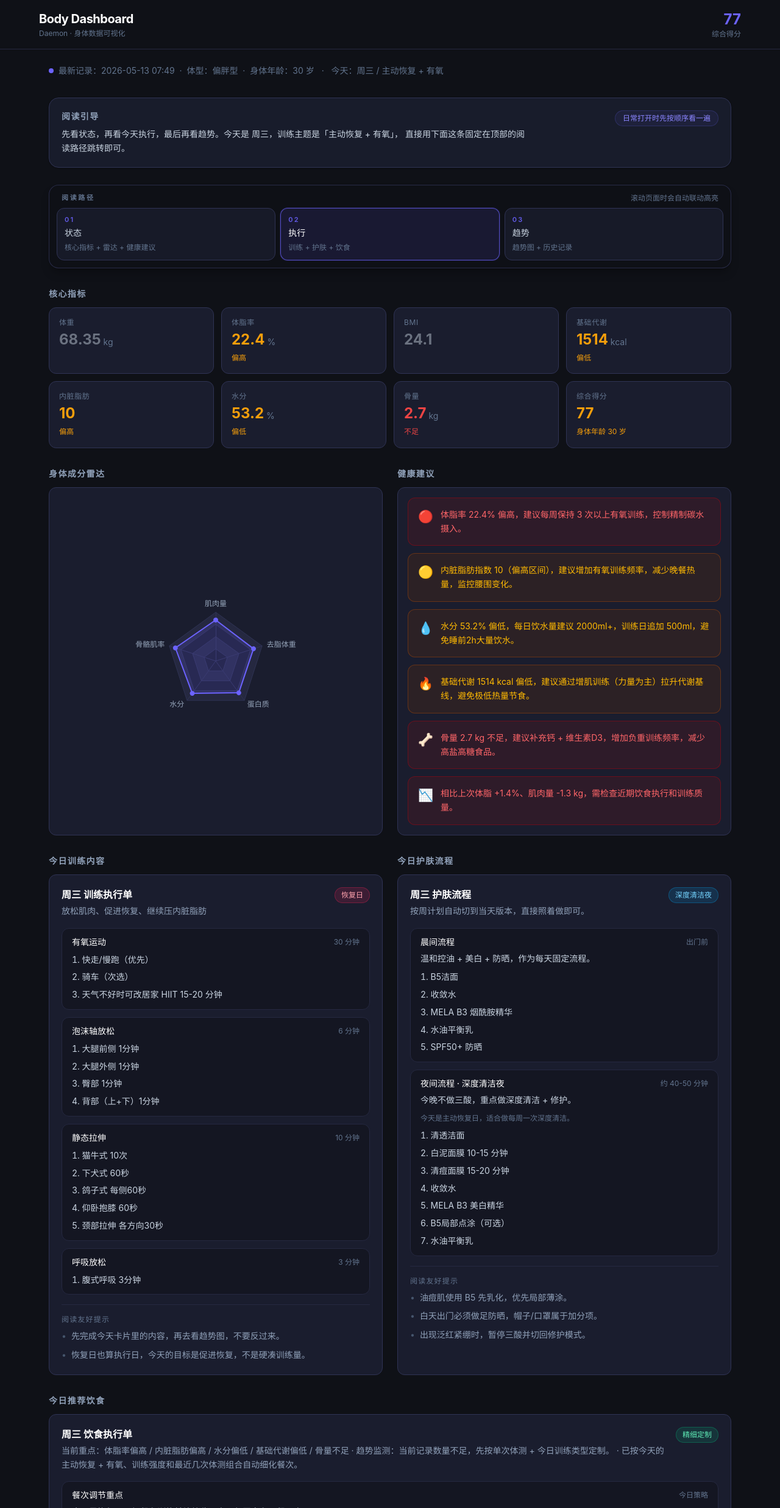
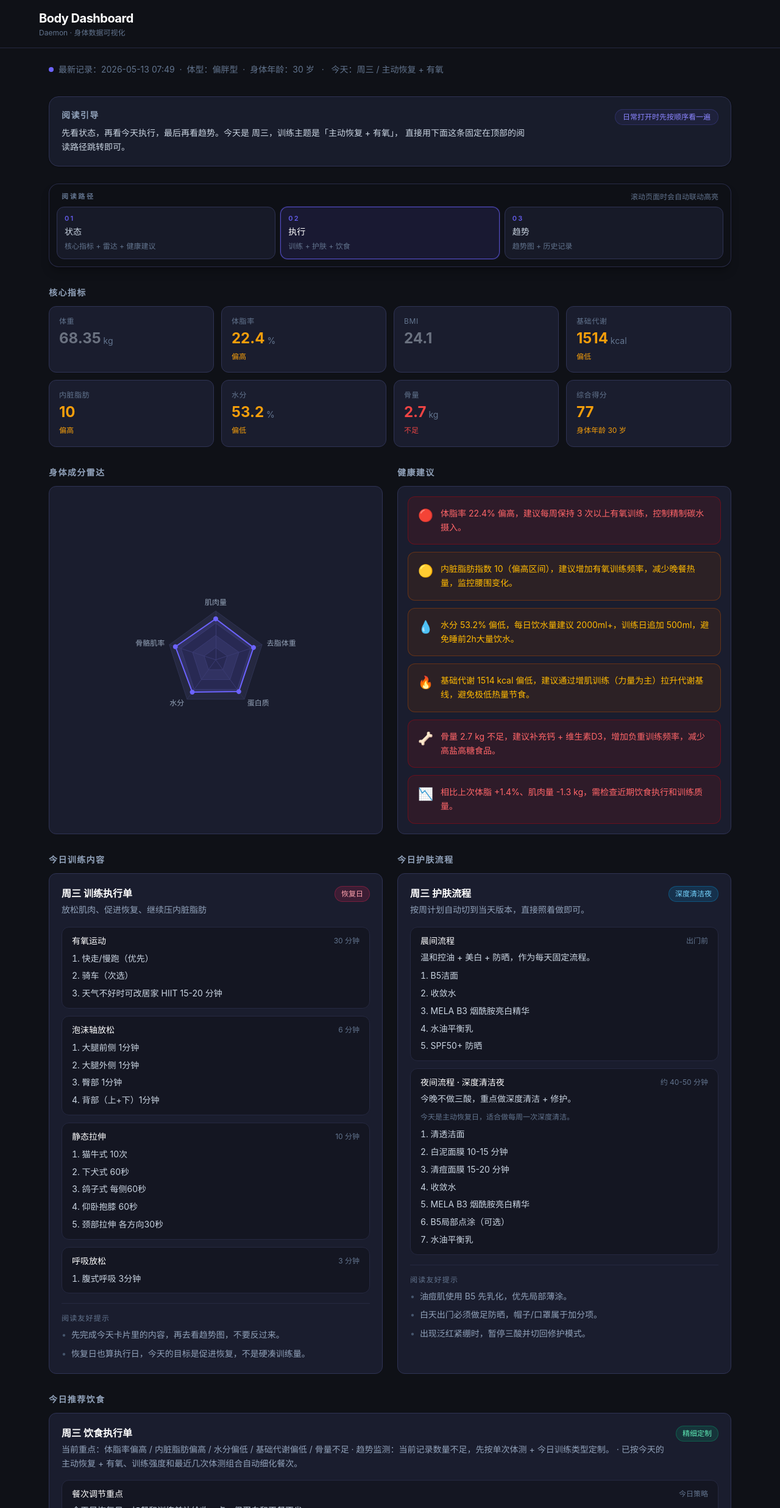
Before and after one commit to hc-xshh/body-dashboard, a React (Vite) app: page / in a window 1280 px wide. Shown: the top 2473 px of the page at 61% size. Built offline with nearby package versions, Linux system fonts and the light colour scheme.

Commit message:
fix: unify skincare naming and remove duplicate score header

```diff
--- a/src/App.jsx
+++ b/src/App.jsx
@@ -71,16 +71,9 @@ export default function App() {
   return (
     <div className="min-h-screen bg-dark-900 text-slate-200 font-sans">
       <header className="border-b border-dark-700 px-4 py-4 sm:px-6 sm:py-4">
-        <div className="mx-auto flex max-w-6xl flex-col gap-3 sm:flex-row sm:items-center sm:justify-between">
-          <div>
-            <h1 className="text-lg font-bold tracking-tight text-white sm:text-xl">Body Dashboard</h1>
-            <p className="mt-0.5 text-xs text-slate-500">Daemon · 身体数据可视化</p>
-          </div>
-          <div className="flex items-end justify-between rounded-xl border border-dark-600 bg-dark-800/70 px-3 py-2 sm:block sm:border-0 sm:bg-transparent sm:px-0 sm:py-0 sm:text-right">
-            <div className="text-xs uppercase tracking-[0.18em] text-slate-500 sm:hidden">综合得分</div>
-            <div className="text-2xl font-bold text-accent">{latest.score ?? '—'}</div>
-            <div className="hidden text-xs text-slate-500 sm:block">综合得分</div>
-          </div>
+        <div className="mx-auto max-w-6xl">
+          <h1 className="text-lg font-bold tracking-tight text-white sm:text-xl">Body Dashboard</h1>
+          <p className="mt-0.5 text-xs text-slate-500">Daemon · 身体数据可视化</p>
         </div>
       </header>
 
--- a/src/data/dailyPlans.js
+++ b/src/data/dailyPlans.js
@@ -384,7 +384,7 @@ export function getDietPlan(latest, weekday, trainingLabel, history = []) {
 const morningRoutine = [
   'B5洁面',
   '收敛水',
-  'MELA B3 烟酰胺精华',
+  'MELA B3 烟酰胺亮白精华',
   '水油平衡乳',
   'SPF50+ 防晒',
 ]
@@ -393,44 +393,44 @@ const eveningRoutine = {
   周一: {
     theme: '三酸精华夜',
     duration: '约 10-15 分钟',
-    steps: ['清透洁面', '收敛水', '三酸精华', 'MELA B3 美白精华', 'B5局部点涂（可选）', '水油平衡乳'],
+    steps: ['清透洁面', '收敛水', '三酸精华', 'MELA B3 烟酰胺亮白精华', 'B5局部点涂（可选）', '水油平衡乳'],
     note: '属于功效夜，注意避开眼周。',
   },
   周二: {
     theme: '停三酸修护夜',
     duration: '约 8-12 分钟',
-    steps: ['清透洁面', '收敛水', 'MELA B3 美白精华', 'B5局部点涂（可选）', '水油平衡乳'],
+    steps: ['清透洁面', '收敛水', 'MELA B3 烟酰胺亮白精华', 'B5局部点涂（可选）', '水油平衡乳'],
     note: '给皮肤留恢复窗口。',
   },
   周三: {
     theme: '深度清洁夜',
     duration: '约 40-50 分钟',
-    steps: ['清透洁面', '白泥面膜 10-15 分钟', '清痘面膜 15-20 分钟', '收敛水', 'MELA B3 美白精华', 'B5局部点涂（可选）', '水油平衡乳'],
+    steps: ['清透洁面', '白泥面膜 10-15 分钟', '清痘面膜 15-20 分钟', '收敛水', 'MELA B3 烟酰胺亮白精华', 'B5局部点涂（可选）', '水油平衡乳'],
     note: '今天是主动恢复日，适合做每周一次深度清洁。',
     emphasis: '今晚不做三酸，重点做深度清洁 + 修护。',
   },
   周四: {
     theme: '三酸精华夜',
     duration: '约 10-15 分钟',
-    steps: ['清透洁面', '收敛水', '三酸精华', 'MELA B3 美白精华', 'B5局部点涂（可选）', '水油平衡乳'],
+    steps: ['清透洁面', '收敛水', '三酸精华', 'MELA B3 烟酰胺亮白精华', 'B5局部点涂（可选）', '水油平衡乳'],
     note: '继续隔日使用三酸。',
   },
   周五: {
     theme: '停三酸修护夜',
     duration: '约 8-12 分钟',
-    steps: ['清透洁面', '收敛水', 'MELA B3 美白精华', 'B5局部点涂（可选）', '水油平衡乳'],
+    steps: ['清透洁面', '收敛水', 'MELA B3 烟酰胺亮白精华', 'B5局部点涂（可选）', '水油平衡乳'],
     note: '保持控油和淡痘印节奏。',
   },
   周六: {
     theme: '三酸精华夜',
     duration: '约 10-15 分钟',
-    steps: ['清透洁面', '收敛水', '三酸精华', 'MELA B3 美白精华', 'B5局部点涂（可选）', '水油平衡乳'],
+    steps: ['清透洁面', '收敛水', '三酸精华', 'MELA B3 烟酰胺亮白精华', 'B5局部点涂（可选）', '水油平衡乳'],
     note: '固定有氧日后继续功效护理。',
   },
   周日: {
     theme: '停三酸修护夜',
     duration: '约 8-12 分钟',
-    steps: ['清透洁面', '收敛水', 'MELA B3 美白精华', 'B5全脸薄涂（可选）', '水油平衡乳'],
+    steps: ['清透洁面', '收敛水', 'MELA B3 烟酰胺亮白精华', 'B5全脸薄涂（可选）', '水油平衡乳'],
     note: '休息日以修护为主。',
   },
 }
```
